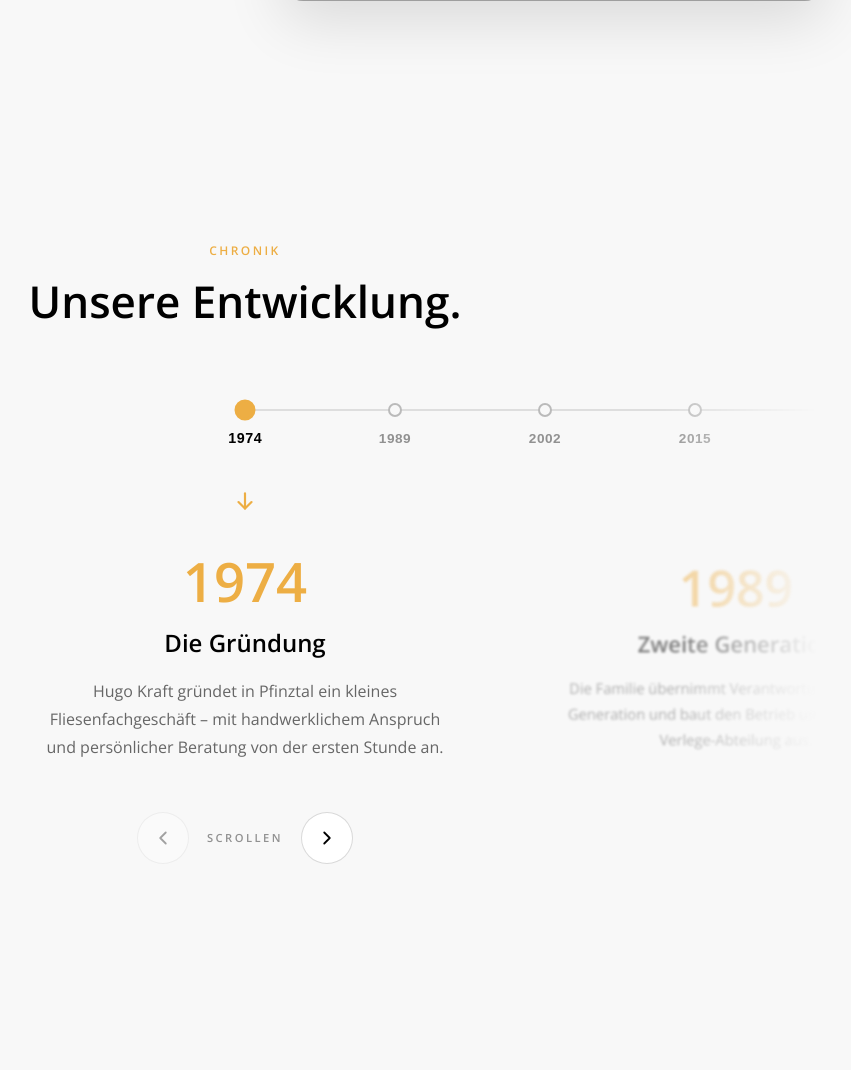
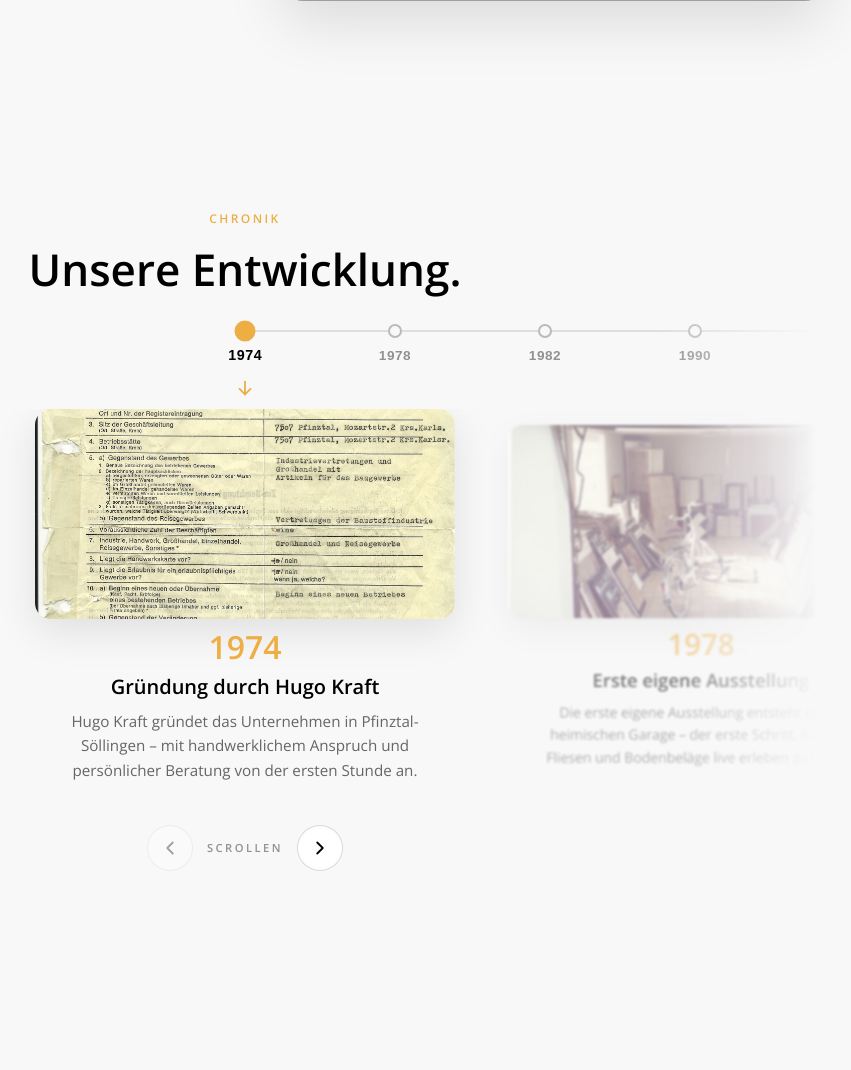
Before and after one commit to Leadwerk-Web/Kraft-Fliese-Startpage-Redesign, a PHP site: page /unternehmen.html in a window 1280 px wide. Shown: the part 5003-6073 px from the top of the page, without its empty margins (395-1246 px from the left). Run offline with PHP 8.4, Linux system fonts and the light colour scheme; grey boxes are pictures that could not be loaded.

Commit message:
Update chronik timeline visuals and styles; adjust card dimensions and add new historical entries with images.

```diff
--- a/V6/styles.css
+++ b/V6/styles.css
@@ -3517,7 +3517,7 @@ a {
 /* Pinned scroll-track: section stays fixed while the timeline scrubs */
 .chronik-pin {
     position: relative;
-    height: 340vh;
+    height: 420vh;
 }
 
 .chronik-sticky {
@@ -3659,11 +3659,27 @@ a {
 
 .chronik-card {
     flex: 0 0 auto;
-    width: min(440px, 78vw);
+    width: min(480px, 82vw);
     text-align: center;
     opacity: 0.3;
     transform: scale(0.92);
     will-change: opacity, transform, filter;
+}
+
+.chronik-card-visual {
+    border-radius: 16px;
+    overflow: hidden;
+    aspect-ratio: 4 / 3;
+    margin: 0 auto 20px;
+    max-width: 100%;
+    box-shadow: 0 12px 40px rgba(0, 0, 0, 0.1);
+}
+
+.chronik-card-visual img {
+    width: 100%;
+    height: 100%;
+    object-fit: cover;
+    display: block;
 }
 
 .chronik-card.is-active {
@@ -3749,15 +3765,79 @@ a {
     cursor: default;
 }
 
+@media (min-width: 1200px) {
+    .chronik-sticky {
+        justify-content: flex-start;
+        padding: 76px 0 20px;
+    }
+
+    .chronik .section-header {
+        margin-bottom: 24px;
+    }
+
+    .chronik-rail {
+        padding: 6px 0 2px;
+    }
+
+    .chronik-tick {
+        gap: 10px;
+    }
+
+    .chronik-pointer {
+        width: 22px;
+        height: 22px;
+        margin: 8px auto 10px;
+    }
+
+    .chronik-stage {
+        gap: 36px;
+    }
+
+    .chronik-card {
+        width: min(420px, 34vw);
+    }
+
+    .chronik-card-visual {
+        aspect-ratio: 2 / 1;
+        margin-bottom: 12px;
+    }
+
+    .chronik-card-year {
+        font-size: clamp(2rem, 2.5vw, 2.6rem);
+        margin-bottom: 8px;
+    }
+
+    .chronik-card-title {
+        margin-bottom: 6px;
+        font-size: 1.25rem;
+    }
+
+    .chronik-card-text {
+        font-size: 0.95rem;
+        line-height: 1.6;
+        max-width: 380px;
+    }
+
+    .chronik-controls {
+        margin-top: 18px;
+        gap: 14px;
+    }
+
+    .chronik-arrow {
+        width: 46px;
+        height: 46px;
+    }
+}
+
 @media (max-width: 900px) {
     .chronik-pin {
-        height: 300vh;
+        height: 380vh;
     }
 }
 
 @media (max-width: 600px) {
     .chronik-pin {
-        height: 280vh;
+        height: 360vh;
     }
     .chronik-sticky {
         padding: 76px 0 28px;
--- a/V6/unternehmen.html
+++ b/V6/unternehmen.html
@@ -206,11 +206,13 @@
                                 <div class="chronik-rail-fill"></div>
                                 <div class="chronik-ticks">
                                     <button class="chronik-tick is-active" type="button" data-index="0" aria-label="Jahr 1974"><span class="chronik-tick-dot"></span><span class="chronik-tick-year">1974</span></button>
-                                    <button class="chronik-tick" type="button" data-index="1" aria-label="Jahr 1989"><span class="chronik-tick-dot"></span><span class="chronik-tick-year">1989</span></button>
-                                    <button class="chronik-tick" type="button" data-index="2" aria-label="Jahr 2002"><span class="chronik-tick-dot"></span><span class="chronik-tick-year">2002</span></button>
-                                    <button class="chronik-tick" type="button" data-index="3" aria-label="Jahr 2015"><span class="chronik-tick-dot"></span><span class="chronik-tick-year">2015</span></button>
-                                    <button class="chronik-tick" type="button" data-index="4" aria-label="Jahr 2020"><span class="chronik-tick-dot"></span><span class="chronik-tick-year">2020</span></button>
-                                    <button class="chronik-tick" type="button" data-index="5" aria-label="Heute"><span class="chronik-tick-dot"></span><span class="chronik-tick-year">Heute</span></button>
+                                    <button class="chronik-tick" type="button" data-index="1" aria-label="Jahr 1978"><span class="chronik-tick-dot"></span><span class="chronik-tick-year">1978</span></button>
+                                    <button class="chronik-tick" type="button" data-index="2" aria-label="Jahr 1982"><span class="chronik-tick-dot"></span><span class="chronik-tick-year">1982</span></button>
+                                    <button class="chronik-tick" type="button" data-index="3" aria-label="Jahr 1990"><span class="chronik-tick-dot"></span><span class="chronik-tick-year">1990</span></button>
+                                    <button class="chronik-tick" type="button" data-index="4" aria-label="Jahr 1995"><span class="chronik-tick-dot"></span><span class="chronik-tick-year">1995</span></button>
+                                    <button class="chronik-tick" type="button" data-index="5" aria-label="Jahr 2000"><span class="chronik-tick-dot"></span><span class="chronik-tick-year">2000</span></button>
+                                    <button class="chronik-tick" type="button" data-index="6" aria-label="Jahr 2012"><span class="chronik-tick-dot"></span><span class="chronik-tick-year">2012</span></button>
+                                    <button class="chronik-tick" type="button" data-index="7" aria-label="Jahr 2020"><span class="chronik-tick-dot"></span><span class="chronik-tick-year">2020</span></button>
                                 </div>
                             </div>
                         </div>
@@ -221,34 +223,68 @@
                         <div class="chronik-viewport">
                             <div class="chronik-stage">
                                 <article class="chronik-card is-active" data-index="0">
+                                    <div class="chronik-card-visual">
+                                        <img src="assets/images/chronik-1974.jpg" alt="Gründung durch Hugo Kraft im Jahr 1974" loading="lazy">
+                                    </div>
                                     <span class="chronik-card-year">1974</span>
-                                    <h3 class="chronik-card-title">Die Gründung</h3>
-                                    <p class="chronik-card-text">Hugo Kraft gründet in Pfinztal ein kleines Fliesenfachgeschäft – mit handwerklichem Anspruch und persönlicher Beratung von der ersten Stunde an.</p>
+                                    <h3 class="chronik-card-title">Gründung durch Hugo Kraft</h3>
+                                    <p class="chronik-card-text">Hugo Kraft gründet das Unternehmen in Pfinztal-Söllingen – mit handwerklichem Anspruch und persönlicher Beratung von der ersten Stunde an.</p>
                                 </article>
                                 <article class="chronik-card" data-index="1">
-                                    <span class="chronik-card-year">1989</span>
-                                    <h3 class="chronik-card-title">Zweite Generation</h3>
-                                    <p class="chronik-card-text">Die Familie übernimmt Verantwortung in zweiter Generation und baut den Betrieb um eine eigene Verlege-Abteilung aus.</p>
+                                    <div class="chronik-card-visual">
+                                        <img src="assets/images/chronik-1978.jpg" alt="Erste eigene Ausstellung in der heimischen Garage, 1978" loading="lazy">
+                                    </div>
+                                    <span class="chronik-card-year">1978</span>
+                                    <h3 class="chronik-card-title">Erste eigene Ausstellung</h3>
+                                    <p class="chronik-card-text">Die erste eigene Ausstellung entsteht in der heimischen Garage – der erste Schritt, Kunden Fliesen und Bodenbeläge live erleben zu lassen.</p>
                                 </article>
                                 <article class="chronik-card" data-index="2">
-                                    <span class="chronik-card-year">2002</span>
-                                    <h3 class="chronik-card-title">Neue Ausstellung</h3>
-                                    <p class="chronik-card-text">Mit einer großzügig erweiterten Ausstellungsfläche entsteht der Raum, in dem Kunden Materialien live erleben und vergleichen können.</p>
+                                    <div class="chronik-card-visual">
+                                        <img src="assets/images/chronik-1982.jpg" alt="Erstes eigenes Lager auf dem Räuchle-Gelände in Söllingen, 1982" loading="lazy">
+                                    </div>
+                                    <span class="chronik-card-year">1982</span>
+                                    <h3 class="chronik-card-title">Erstes eigenes Lager</h3>
+                                    <p class="chronik-card-text">Das erste eigene Lager wird auf dem alten Räuchle-Gelände im Herzen Söllingens aufgebaut – ein wichtiger Schritt für Wachstum und Verfügbarkeit.</p>
                                 </article>
                                 <article class="chronik-card" data-index="3">
-                                    <span class="chronik-card-year">2015</span>
-                                    <h3 class="chronik-card-title">Nachhaltig umgerüstet</h3>
-                                    <p class="chronik-card-text">Umstellung der gesamten Ausstellung auf energiesparendes LED-Licht – ein klares Bekenntnis zu Umwelt und Verantwortung.</p>
+                                    <div class="chronik-card-visual">
+                                        <img src="assets/images/chronik-1990.jpg" alt="Umzug auf das Firmengelände in der Reetzstraße, 1990" loading="lazy">
+                                    </div>
+                                    <span class="chronik-card-year">1990</span>
+                                    <h3 class="chronik-card-title">Umzug auf das heutige Firmengelände</h3>
+                                    <p class="chronik-card-text">Umzug auf das heutige Firmengelände in der Reetzstraße – mit Ausstellung und Lager unter einem Dach, direkt im Herzen von Pfinztal-Söllingen.</p>
                                 </article>
                                 <article class="chronik-card" data-index="4">
-                                    <span class="chronik-card-year">2020</span>
-                                    <h3 class="chronik-card-title">Dritte Generation & Digitalisierung</h3>
-                                    <p class="chronik-card-text">Die dritte Generation bringt 3D-Planung und digitale Medien in die Beratung – moderne Kundenerlebnisse mit familiärer Handschrift.</p>
+                                    <div class="chronik-card-visual">
+                                        <img src="assets/images/chronik-1995.jpg" alt="Erweiterung der Ausstellung und Lagerflächen, 1995" loading="lazy">
+                                    </div>
+                                    <span class="chronik-card-year">1995</span>
+                                    <h3 class="chronik-card-title">Erweiterung der Flächen</h3>
+                                    <p class="chronik-card-text">Ausstellung und Lagerflächen werden deutlich erweitert – mehr Raum für Beratung, Sortiment und schnelle Verfügbarkeit für unsere Kunden.</p>
                                 </article>
                                 <article class="chronik-card" data-index="5">
-                                    <span class="chronik-card-year">Heute</span>
-                                    <h3 class="chronik-card-title">800 m² Ausstellung in Pfinztal</h3>
-                                    <p class="chronik-card-text">Auf 800 m² zeigen wir Fliesen, Naturstein, Holzböden und mehr – als Familienunternehmen mit über 50 Jahren Erfahrung.</p>
+                                    <div class="chronik-card-visual">
+                                        <img src="assets/images/chronik-2000-peter-kraft.png" alt="Peter Kraft tritt als Geschäftsführer ein, 2000" loading="lazy">
+                                    </div>
+                                    <span class="chronik-card-year">2000</span>
+                                    <h3 class="chronik-card-title">Peter Kraft als Geschäftsführer</h3>
+                                    <p class="chronik-card-text">Peter Kraft tritt als Geschäftsführer in das Familienunternehmen ein und führt den Betrieb in zweiter Generation mit Herz und Handschlag-Qualität.</p>
+                                </article>
+                                <article class="chronik-card" data-index="6">
+                                    <div class="chronik-card-visual">
+                                        <img src="assets/images/chronik-2012.jpg" alt="Zweiter Umbau der Ausstellung, 2012" loading="lazy">
+                                    </div>
+                                    <span class="chronik-card-year">2012</span>
+                                    <h3 class="chronik-card-title">Zweiter Umbau der Ausstellung</h3>
+                                    <p class="chronik-card-text">Zweiter Umbau der Ausstellung – mehr Raum zum Erleben, Vergleichen und Entscheiden, damit Kunden ihre Wunschlösung in Ruhe finden.</p>
+                                </article>
+                                <article class="chronik-card" data-index="7">
+                                    <div class="chronik-card-visual">
+                                        <img src="assets/images/chronik-2020-tim-kraft.png" alt="Tim Kraft tritt als Geschäftsführer ein, 2020" loading="lazy">
+                                    </div>
+                                    <span class="chronik-card-year">2020</span>
+                                    <h3 class="chronik-card-title">Tim Kraft als Geschäftsführer</h3>
+                                    <p class="chronik-card-text">Tim Kraft übernimmt als Geschäftsführer Verantwortung in der dritten Generation – mit Fokus auf Digitalisierung, 3D-Planung und moderne Kundenerlebnisse.</p>
                                 </article>
                             </div>
                         </div>
```
Also changed, not shown: V6/assets/images/chronik-1974.jpg (added), V6/assets/images/chronik-1978.jpg (added), V6/assets/images/chronik-1982.jpg (added), V6/assets/images/chronik-1990.jpg (added), V6/assets/images/chronik-1995.jpg (added), 6 other files.
